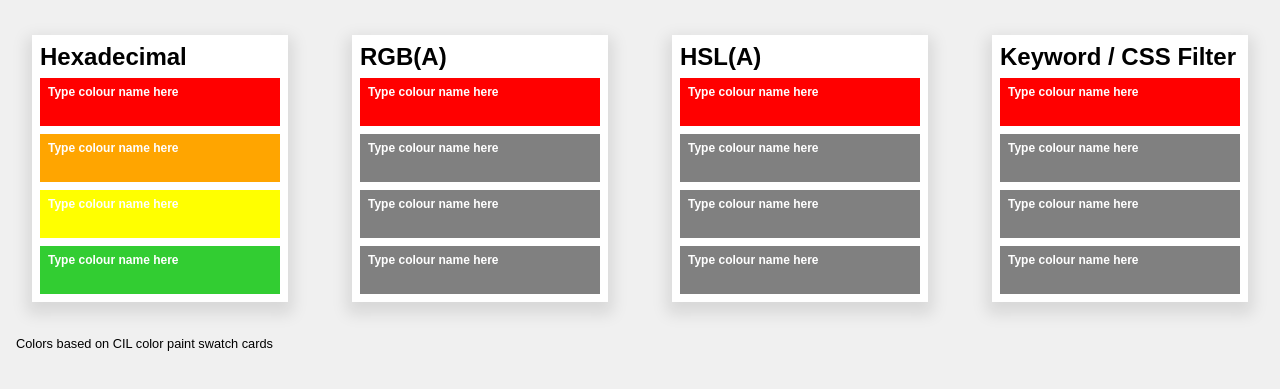
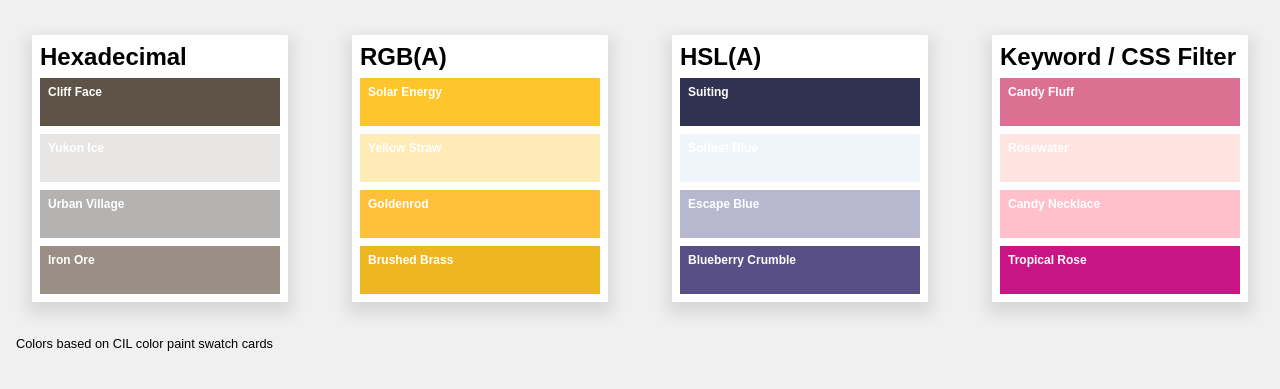
Before and after one commit to KToanNguyen/CSS, a plain HTML site: page lab-2/index.html in a window 1280 px wide. Shown: the part 77-466 px from the top of the page. Drawn offline with Linux system fonts and the light colour scheme.

Commit message:
Finished Lab-2

```diff
--- a/lab-2/index.html
+++ b/lab-2/index.html
@@ -13,23 +13,32 @@ to match as closely as you can with the colors
 on the FIRST paint swatch card provided.
 -------------------------------------------------- */
 	#hex div:nth-of-type(1) {
-		background-color: red;
+		background-color: #5d5346;
 	}
 	#hex div:nth-of-type(2) {
-		background-color: orange;
+		background-color: #e8e6e4;
 	}
 	#hex div:nth-of-type(3) {
-		background-color: yellow;
+		background-color: #b4b3b1;
 	}
 	#hex div:nth-of-type(4) {
-		background-color: limegreen;
+		background-color: #998f85;
 	}
 /* STEP 2: Set each color in rgba format
 to match as closely as you can with the colors
 on the SECOND paint swatch card provided.
 -------------------------------------------------- */
 	#rgba div:nth-of-type(1) {
-		background-color: red;
+		background-color: rgb(255, 197, 44);
+	}
+	#rgba div:nth-of-type(2) {
+		background-color: rgb(255, 235, 181);
+	}
+	#rgba div:nth-of-type(3) {
+		background-color: rgb(255 192 57);
+	}
+	#rgba div:nth-of-type(4) {
+		background-color: rgb(238 182 33);
 	}
 	/* ...and so on... */
 
@@ -38,7 +47,16 @@ to match as closely as you can with the colors
 on the THIRD paint swatch card provided.
 -------------------------------------------------- */
 	#hsla div:nth-of-type(1) {
-		background-color: red;
+		background-color: hsl(240.23deg 24.48% 25.58%);
+	}
+	#hsla div:nth-of-type(2) {
+		background-color: hsl(215.31deg 66.06% 96.37%);
+	}
+	#hsla div:nth-of-type(3) {
+		background-color: hsl(240.23deg 20.5% 76.66%);
+	}
+	#hsla div:nth-of-type(4) {
+		background-color: hsl(248.54deg 25.49% 41.69%);
 	}
 	/* ...and so on... */
 
@@ -50,7 +68,16 @@ produce an exact rendition of the swatch colors on the FOURTH card provided.
 (https://developer.mozilla.org/en-US/docs/Web/CSS/filter).
 -------------------------------------------------- */
 	#keyword div:nth-of-type(1) {
-		background-color: red;
+		background-color: palevioletred;
+	}
+	#keyword div:nth-of-type(2) {
+		background-color: mistyrose;
+	}
+	#keyword div:nth-of-type(3) {
+		background-color: pink;
+	}
+	#keyword div:nth-of-type(4) {
+		background-color: mediumvioletred;
 	}
 	/* ...and so on... */
 
@@ -66,61 +93,61 @@ produce an exact rendition of the swatch colors on the FOURTH card provided.
 		<section id="hex">
 			<h2>Hexadecimal</h2>
 			<div>
-				<h3>Type colour name here</h3>
+				<h3>Cliff Face</h3>
 			</div>
 			<div>
-				<h3>Type colour name here</h3>
+				<h3>Yukon Ice</h3>
 			</div>
 			<div>
-				<h3>Type colour name here</h3>
+				<h3>Urban Village</h3>
 			</div>
 			<div>
-				<h3>Type colour name here</h3>
+				<h3>Iron Ore</h3>
 			</div>
 		</section>
 		<section id="rgba">
 			<h2>RGB(A)</h2>
 			<div>
-				<h3>Type colour name here</h3>
+				<h3>Solar Energy</h3>
 			</div>
 			<div>
-				<h3>Type colour name here</h3>
+				<h3>Yellow Straw</h3>
 			</div>
 			<div>
-				<h3>Type colour name here</h3>
+				<h3>Goldenrod</h3>
 			</div>
 			<div>
-				<h3>Type colour name here</h3>
+				<h3>Brushed Brass</h3>
 			</div>
 		</section>
 		<section id="hsla">
 			<h2>HSL(A)</h2>
 			<div>
-				<h3>Type colour name here</h3>
+				<h3>Suiting</h3>
 			</div>
 			<div>
-				<h3>Type colour name here</h3>
+				<h3>Softest Blue</h3>
 			</div>
 			<div>
-				<h3>Type colour name here</h3>
+				<h3>Escape Blue</h3>
 			</div>
 			<div>
-				<h3>Type colour name here</h3>
+				<h3>Blueberry Crumble</h3>
 			</div>
 		</section>
 		<section id="keyword">
 			<h2>Keyword / CSS Filter</h2>
 			<div>
-				<h3>Type colour name here</h3>
+				<h3>Candy Fluff</h3>
 			</div>
 			<div>
-				<h3>Type colour name here</h3>
+				<h3>Rosewater</h3>
 			</div>
 			<div>
-				<h3>Type colour name here</h3>
+				<h3>Candy Necklace</h3>
 			</div>
 			<div>
-				<h3>Type colour name here</h3>
+				<h3>Tropical Rose</h3>
 			</div>
 		</section>
 	</main>
```
